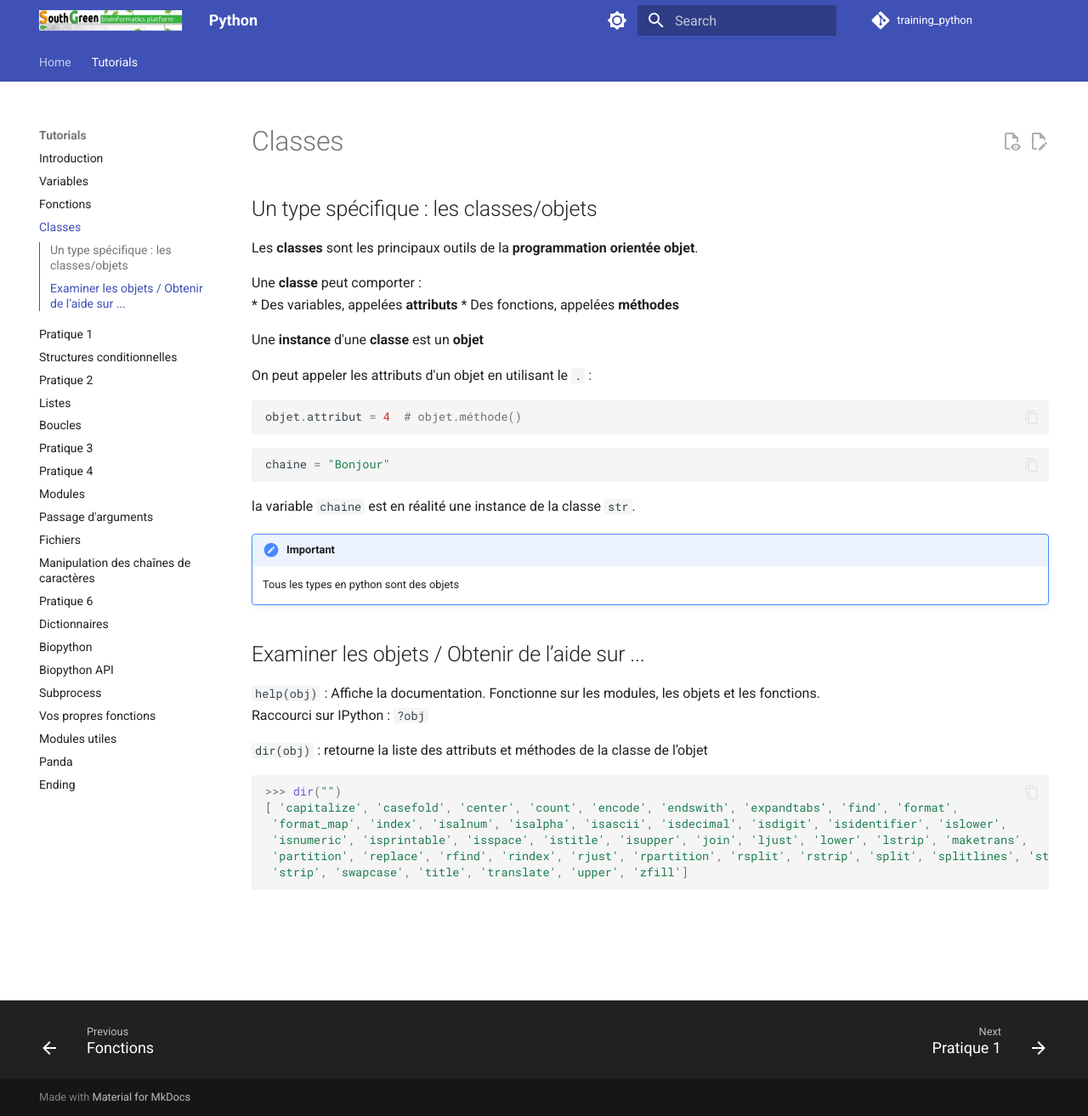
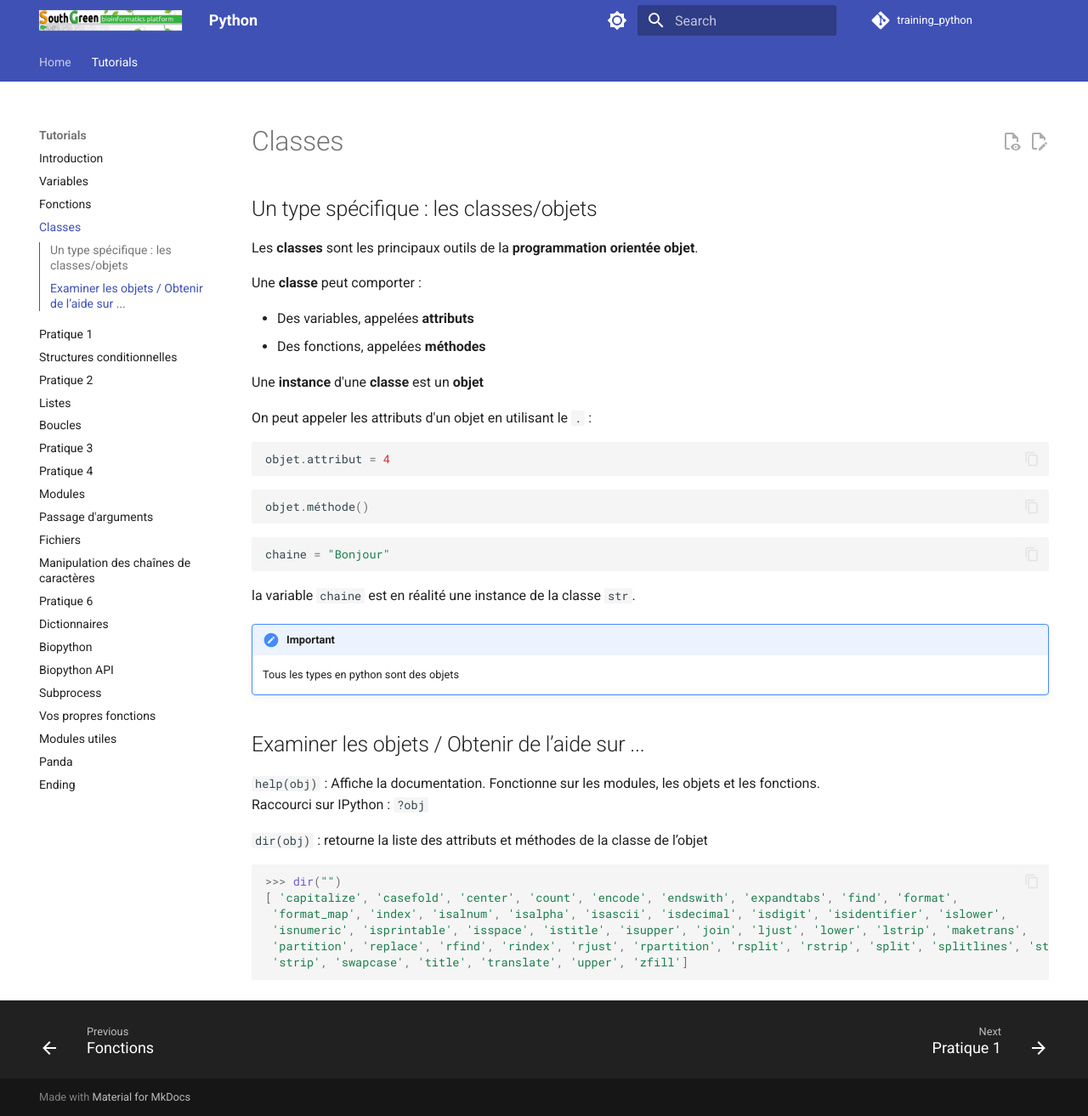
Before and after one commit to SouthGreenPlatform/training_python, an MkDocs documentation site: the page built from docs/pages/classes.md, in a window 1280 px wide and 1313 px high. Shown: the whole window at 85% size. Built offline with MkDocs 1.6.1 and Material for MkDocs 9.7.7, drawn with Linux system fonts in a browser that asks for light colours; comment, search, counter and statistics services are not loaded.

Commit message:
update classes

````diff
--- a/docs/pages/classes.md
+++ b/docs/pages/classes.md
@@ -3,6 +3,7 @@
 Les __classes__ sont les principaux outils de la __programmation orientée objet__.
 
 Une __classe__ peut comporter :
+
 * Des variables, appelées __attributs__
 * Des fonctions, appelées __méthodes__
 
@@ -10,7 +11,11 @@ Une __instance__ d'une __classe__ est un __objet__
 
 On peut appeler les attributs d'un objet en utilisant le `.` :
 ```python
-objet.attribut = 4	# objet.méthode()
+objet.attribut = 4
+```
+
+```python
+objet.méthode()
 ```
 
 ```python
````
